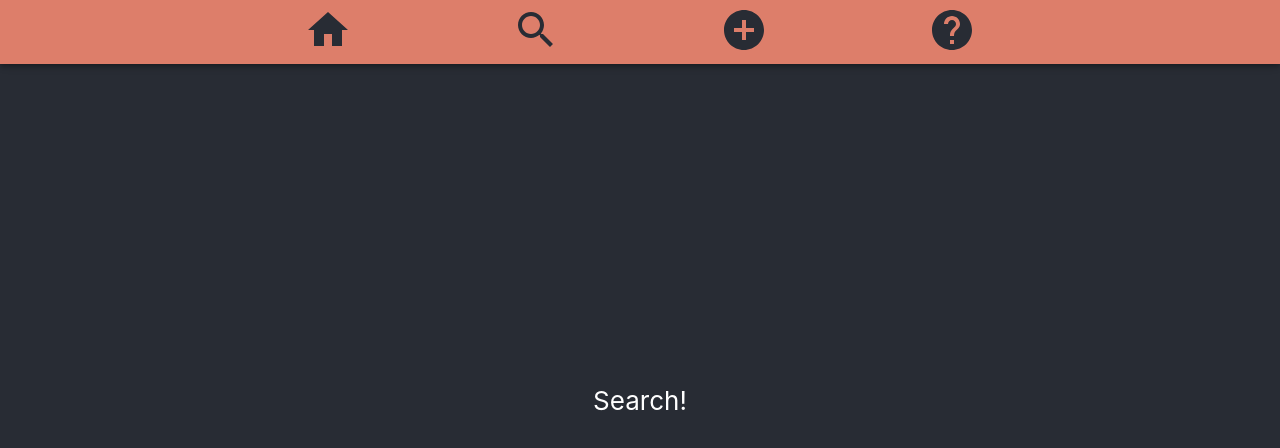
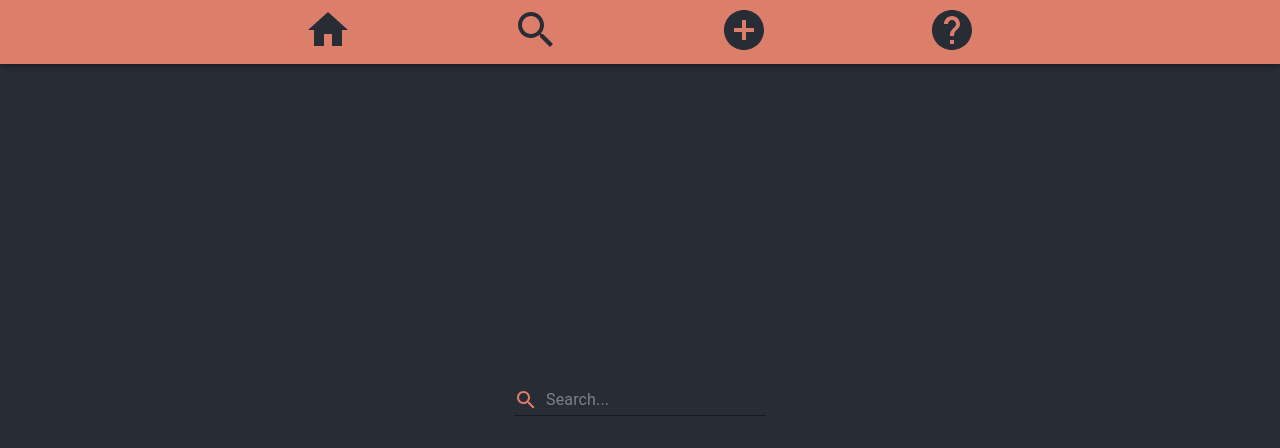
Before and after one commit to hannahdettmann/stoStow, a React (Create React App) app: page /search in a window 1280 px wide. Shown: the top 448 px of the page. Built offline with nearby package versions, Linux system fonts and the light colour scheme.

Commit message:
made a basic search bar

```diff
--- a/src/components/search.js
+++ b/src/components/search.js
@@ -1,13 +1,56 @@
 import React from 'react';
 import '../css/App.css';
 import Nav from './nav';
+import TextField from '@material-ui/core/TextField';
+import SearchIcon from '@material-ui/icons/Search';
+import { InputAdornment } from '@material-ui/core';
+import { ThemeProvider } from '@material-ui/styles';
+import { makeStyles, createMuiTheme } from '@material-ui/core/styles';
+
+const useStyles = makeStyles({
+  root: {
+    borderRadius: 3,
+    border: 0,
+    height: 48,
+    color: '#DD7E6A'
+  },
+  input: {
+    color: 'whitesmoke'
+  }
+});
+
+const theme = createMuiTheme({
+  palette: {
+    primary: {
+      main: '#DD7E6A',
+      light: '#DD7E6A',
+      dark: '#DD7E6A',
+      contrastText: '#DD7E6A'
+    }
+  }
+})
 
 function Search() {
+  const classes = useStyles();
   return (
     <div className="App">
       <Nav />
       <header className="App-header">
-      <p>Search!</p>
+        <ThemeProvider theme={theme}>
+          <TextField
+            id="standard-input"
+            placeholder="Search..."
+            type="standard"
+            InputProps={{
+              className: classes.input,
+              startAdornment: (
+                <InputAdornment position="start">
+                  <SearchIcon className="search-icon"/>
+                </InputAdornment>
+              )
+            }}
+          />
+        </ThemeProvider>
       </header>
     </div>
   );
--- a/src/css/App.css
+++ b/src/css/App.css
@@ -76,3 +76,7 @@
 .nav {
   background-color: #DD7E6A;
 }
+
+.search-icon {
+  color: #DD7E6A;
+}
```
